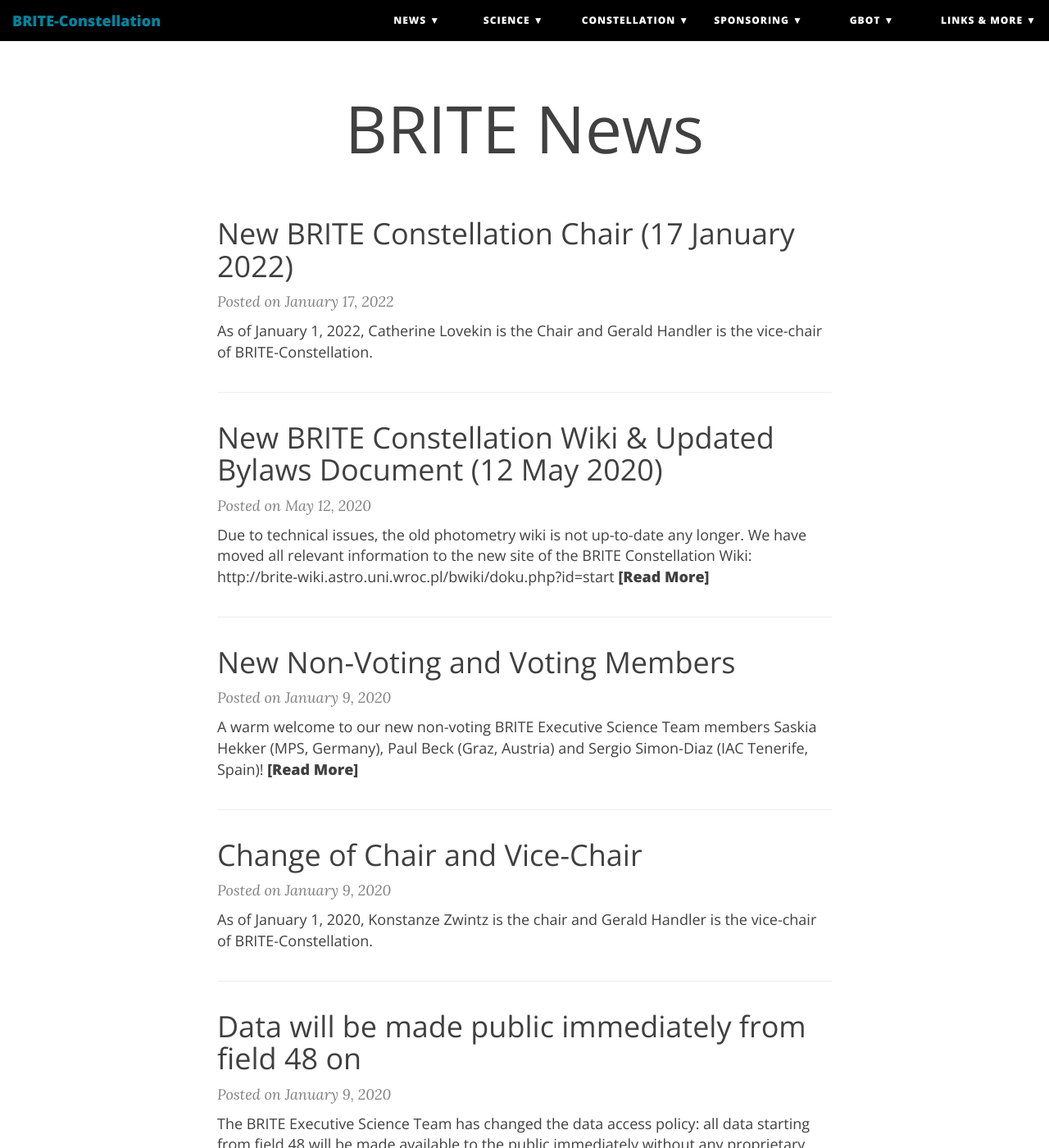
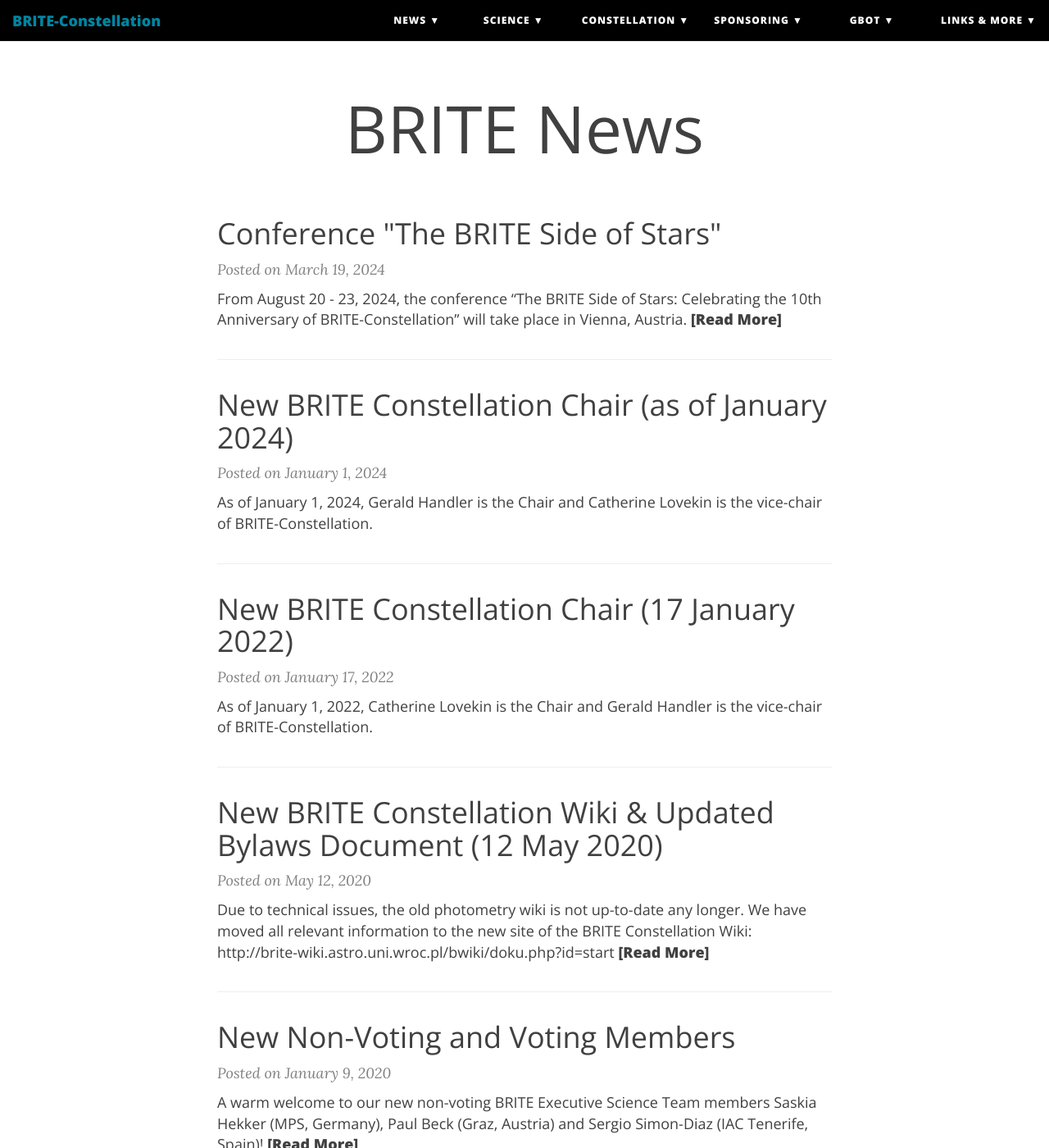
Before and after one commit to StellarAstrophysics-LFU/brite-constellation, a Jekyll site: the page built from brite-news/index.html, in a window 1280 px wide and 1400 px high, scrolled down 228 px. Shown: the whole window at 82% size. Built offline with Jekyll 4.4.1, drawn with Linux system fonts in a browser that asks for light colours; nearby versions of some CDN libraries; the list of posts is cut into pages by our own code; some of the changed text lies outside the part shown.

Commit message:
Change of Chair and Vice-Chair 2024, Announcement of conference

```diff
--- /dev/null
+++ b/_posts/2024-01-01-New_Chair.md
@@ -0,0 +1,6 @@
+---
+layout: post
+title: 'New BRITE Constellation Chair (as of January 2024)'
+---
+
+As of January 1, 2024, Gerald Handler is the Chair and Catherine Lovekin is the vice-chair of BRITE-Constellation.
--- /dev/null
+++ b/_posts/2024-03-19-BRITESide-Conference.md
@@ -0,0 +1,8 @@
+---
+layout: post
+title: 'Conference "The BRITE Side of Stars"'
+---
+
+From August 20 - 23, 2024, the conference "The BRITE Side of Stars: Celebrating the 10th Anniversary of BRITE-Constellation" will take place in Vienna, Austria.
+
+For more information see [https://britestars.univie.ac.at/home/](https://britestars.univie.ac.at/home/).
--- a/blogs/meetings.md
+++ b/blogs/meetings.md
@@ -3,7 +3,14 @@
 title: Past and future meetings
 ---
 ## Future Meetings
-to be announced
+
+August 20 - 23, 2024
+
+The BRITE Side of Stars, Vienna, Austria.
+See also [here](https://britestars.univie.ac.at/home/)
+
+Registration is open!
+
 
 
 ## Past Meetings
@@ -11,6 +18,7 @@
 
 Stars and their variability from space, Vienna, Austria.
 See also [here](https://starsandspace.univie.ac.at)
+
 
 
 August 16 – 17, 2018
```
